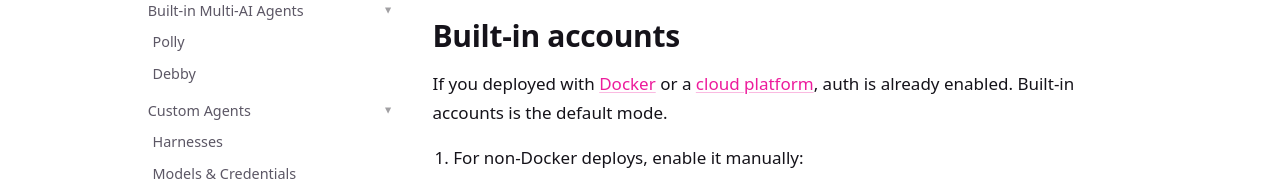
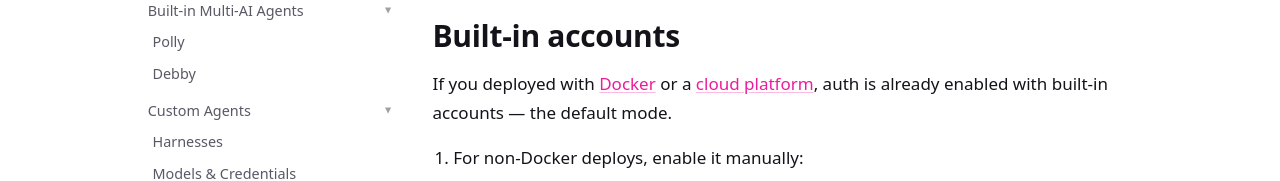
Before and after one commit to omnigent-ai/omnigent-site, a Next.js app: page /docs/collaborate/auth in a window 1280 px wide. Shown: the part 430-611 px from the top of the page. Built offline with nearby package versions, Linux system fonts and the light colour scheme.

Commit message:
docs: combine built-in accounts intro sentences

```diff
--- a/app/docs/collaborate/auth/page.js
+++ b/app/docs/collaborate/auth/page.js
@@ -42,8 +42,8 @@ export default function Page() {
 
       <p>
         If you deployed with <Link href="/docs/deploy/docker">Docker</Link> or a{" "}
-        <Link href="/docs/deploy/cloud">cloud platform</Link>, auth is already enabled. Built-in
-        accounts is the default mode.
+        <Link href="/docs/deploy/cloud">cloud platform</Link>, auth is already enabled with built-in
+        accounts — the default mode.
       </p>
 
       <ol>
```
